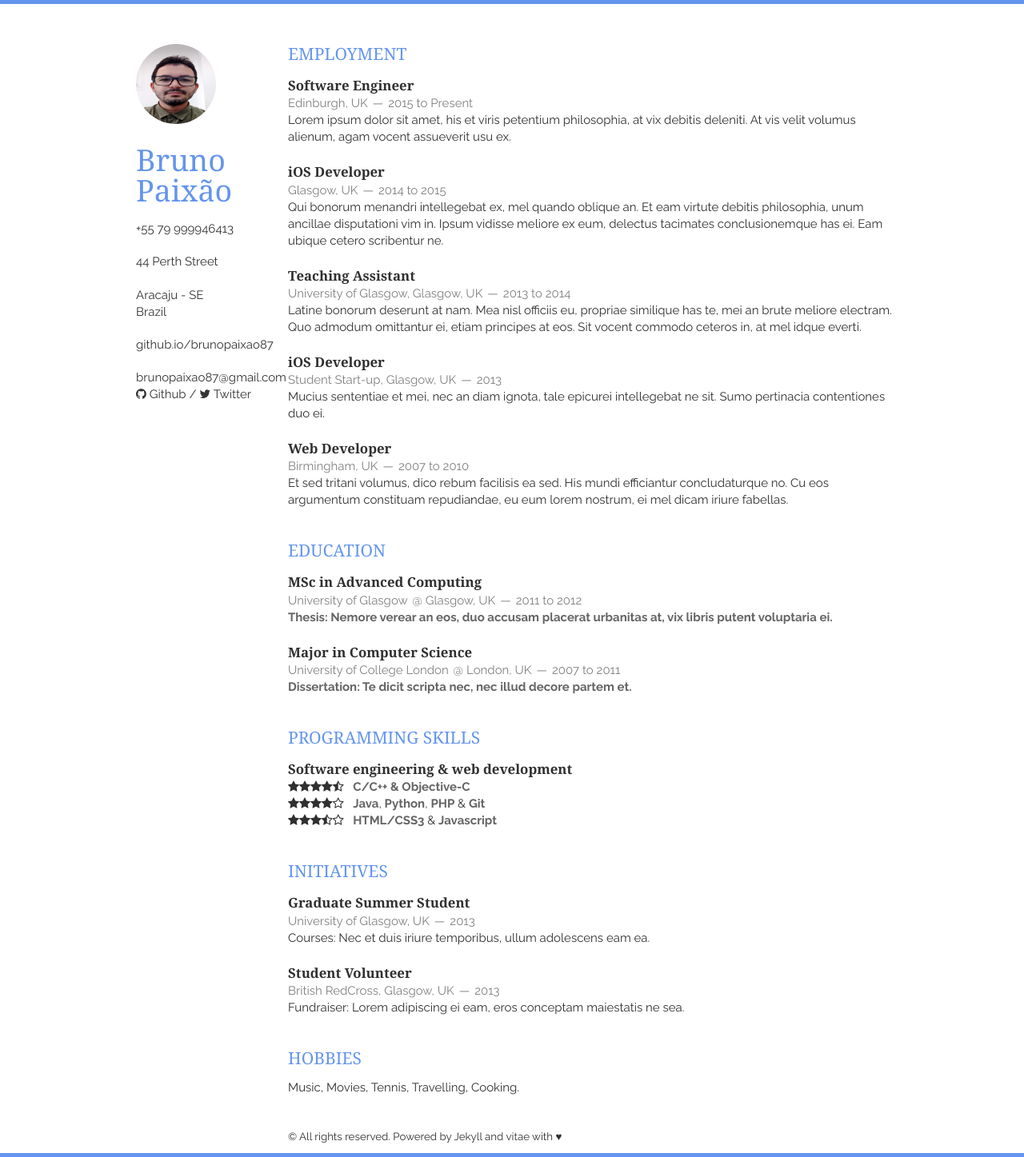
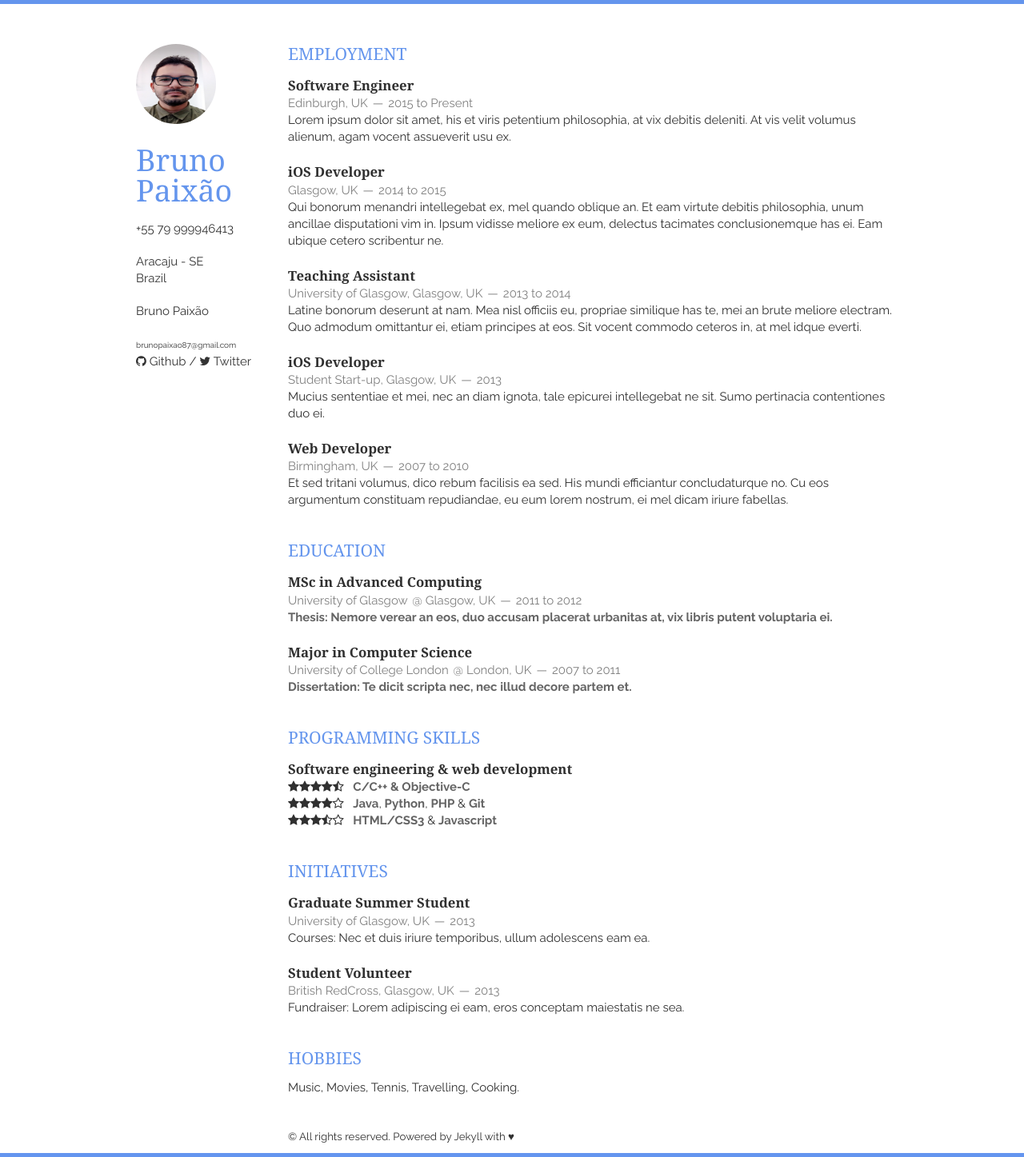
Before and after one commit to brunopaixao87/brunopaixao87.github.io-vitae, a Jekyll site: the page built from index.html, in a window 1280 px wide. Shown: the whole page at 80% size. Built offline with Jekyll 4.4.1, drawn with Linux system fonts in a browser that asks for light colours; nearby versions of some CDN libraries; the list of posts is cut into pages by our own code.

Commit message:
configurando url

```diff
--- a/_config.yml
+++ b/_config.yml
@@ -18,7 +18,7 @@ title: Bruno Paixão Resume
 name: Bruno Paixão
 email: brunopaixao87@gmail.com
 email_full: mailto:brunopaixao87@gmail.com
-website: github.io/brunopaixao87
+website: Bruno Paixão
 website_full: https://brunopaixao.dev
 github: trending
 twitter: twitter
--- a/_layouts/layout.html
+++ b/_layouts/layout.html
@@ -32,8 +32,6 @@
         </p>
         <address>
             <a href="{{ site.google_maps }}">
-                {{ site.address.street }}<br/>
-                {{ site.address.postcode }}<br/>
                 {{ site.address.city }}<br/>
                 {{ site.address.country }}
             </a>
@@ -42,7 +40,7 @@
             <a href="{{ site.website_full }}">{{ site.website }}</a><br/>
         </p>
         <p>
-            <a href="{{ site.email_full }}">{{ site.email }}</a><br/>
+            <a href="{{ site.email_full }}" class="email">{{ site.email }}</a><br/>
             <a href="https://github.com/{{ site.github }}"><i class="fa fa-github"></i> Github</a> /
             <a href="https://twitter.com/{{ site.twitter }}"><i class="fa fa-twitter"></i> Twitter</a>
         </p>
@@ -52,8 +50,7 @@
         {{ content }}
 
     <footer class="thirteen columns">
-        <p>© All rights reserved. Powered by <a href="http://jekyllrb.com/">Jekyll</a> and
-            <a href="https://www.github.com/jekyller/vitae">vitae</a> with ♥</p>
+        <p>© All rights reserved. Powered by <a href="http://jekyllrb.com/">Jekyll</a> with ♥</p>
     </footer>
     </div>
 </div>
--- a/static/css/layout.css
+++ b/static/css/layout.css
@@ -142,3 +142,7 @@ footer p {
     margin-bottom: 10px;
     font-size: 10pt;
 }
+
+.email{
+    font-size: 10px
+}
```
